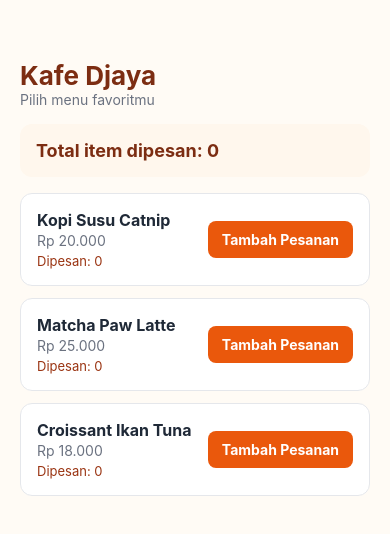
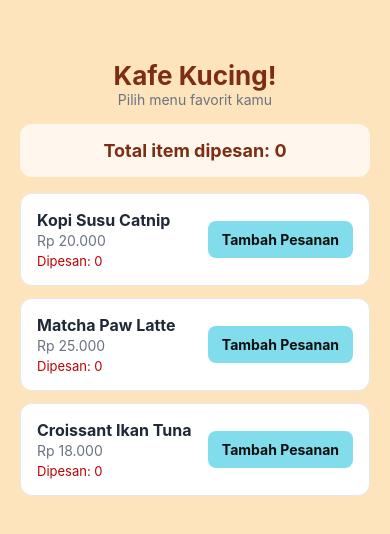
Before and after one commit to BintangKartika06/tugas-1-Props-State, a React Native app: screen / in a window 390 px wide. Shown: the top 534 px of the page. Built offline with nearby package versions, Linux system fonts and the light colour scheme.

Commit message:
perbaikan tampilan dan penyesuaian gaya pada komponen App, MenuItem, dan OrderSummary

```diff
--- a/App.js
+++ b/App.js
@@ -18,8 +18,8 @@ const App = () => {
 
   return (
     <View style={styles.container}>
-      <Text style={styles.header}>Kafe Djaya</Text>
-      <Text style={styles.subHeader}>Pilih menu favoritmu</Text>
+      <Text style={styles.header}>Kafe Kucing!</Text>
+      <Text style={styles.subHeader}>Pilih menu favorit kamu</Text>
 
       <OrderSummary totalCount={totalPesanan} />
 
@@ -38,9 +38,9 @@ const App = () => {
 };
 
 const styles = StyleSheet.create({
-  container: { flex: 1, backgroundColor: '#fffbf5', padding: 20, paddingTop: 60 },
-  header: { fontSize: 26, fontWeight: 'bold', color: '#7c2d12' },
-  subHeader: { fontSize: 14, color: '#6b7280', marginBottom: 16 },
+  container: { flex: 1, backgroundColor: '#fde4bd', padding: 20, paddingTop: 60 },
+  header: { fontSize: 26, fontWeight: 'bold', color: '#7c2d12', textAlign: 'center' },
+  subHeader: { fontSize: 14, color: '#6b7280', marginBottom: 16, textAlign: 'center' },
 });
 
 export default App;
--- a/components/MenuItem.js
+++ b/components/MenuItem.js
@@ -35,9 +35,9 @@ const styles = StyleSheet.create({
   },
   nama: { fontSize: 16, fontWeight: 'bold', color: '#1f2937' },
   harga: { fontSize: 14, color: '#6b7280', marginTop: 2 },
-  qty: { fontSize: 13, color: '#9a3412', marginTop: 4 },
-  button: { backgroundColor: '#ea580c', paddingVertical: 10, paddingHorizontal: 14, borderRadius: 8 },
-  buttonText: { color: '#fff', fontWeight: 'bold' },
+  qty: { fontSize: 13, color: '#bd0101', marginTop: 4 },
+  button: { backgroundColor: '#81dcec', paddingVertical: 10, paddingHorizontal: 14, borderRadius: 8 },
+  buttonText: { color: '#0f0f0f', fontWeight: 'bold' },
 });
 
 export default MenuItem;
--- a/components/OrderSummary.js
+++ b/components/OrderSummary.js
@@ -14,7 +14,7 @@ const OrderSummary = ({totalCount}) => {
 
 const styles = StyleSheet.create({
     box: { backgroundColor: '#fff7ed', padding: 16, borderRadius: 12, marginBottom: 16 },
-  total: { fontSize: 18, fontWeight: 'bold', color: '#7c2d12' },
+  total: { fontSize: 18, fontWeight: 'bold', color: '#7c2d12', textAlign: 'center' },
   promo: { marginTop: 8, fontSize: 15, color: '#15803d', fontWeight: 'bold' }
 });
 
```
